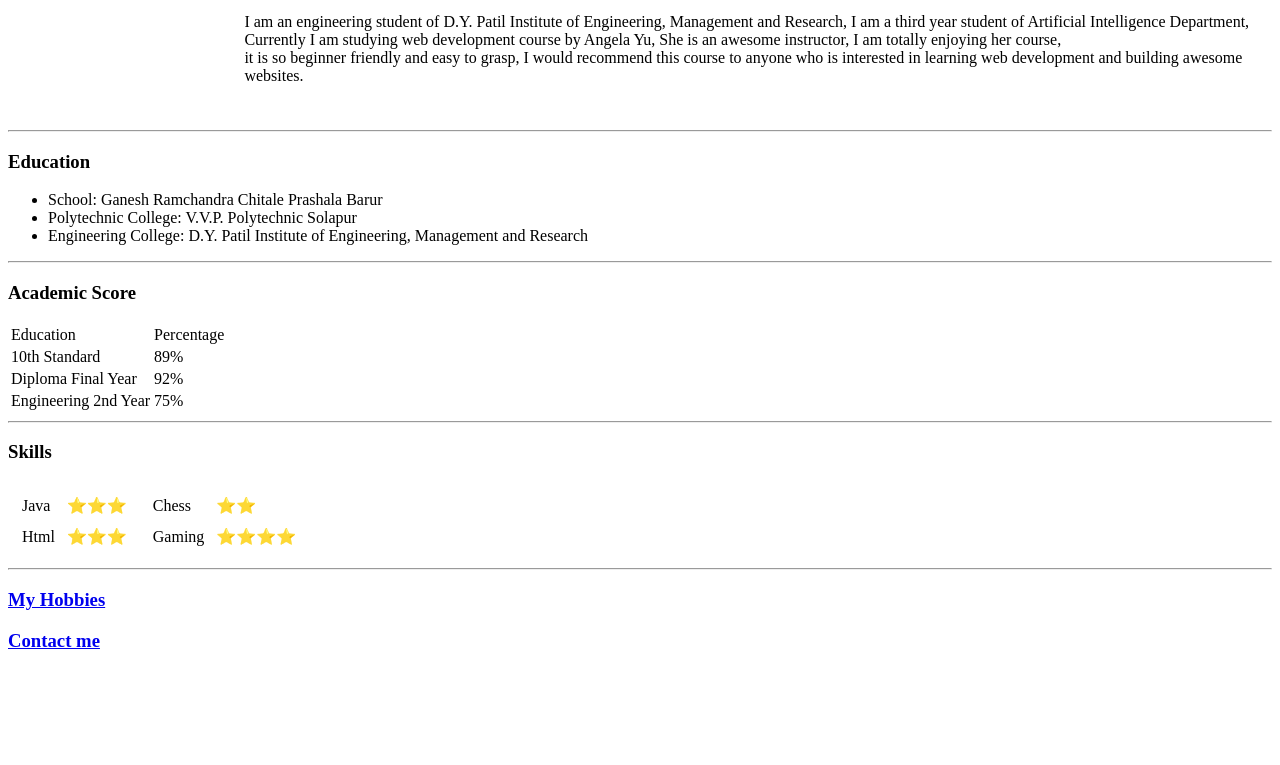
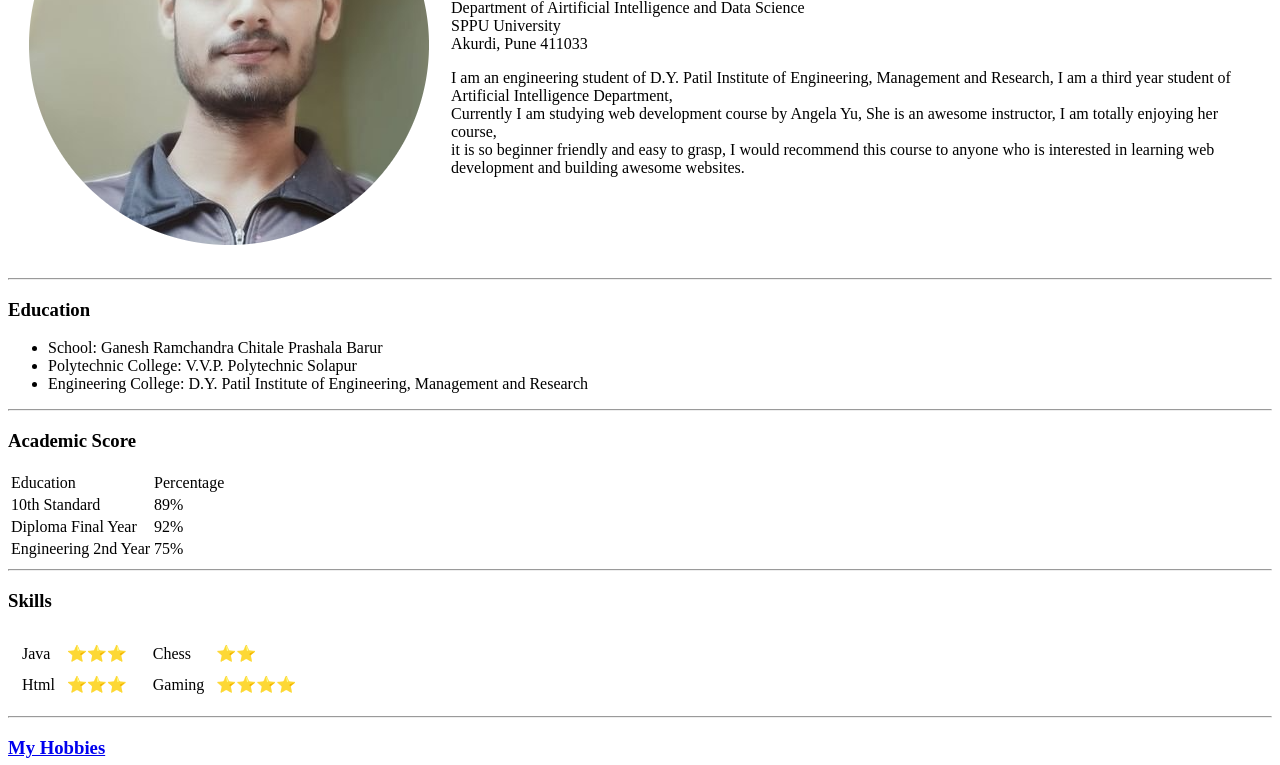
Before and after one commit to Ravichandra-Mulage/cv, a plain HTML site: page index.html in a window 1280 px wide. Shown: the part 184-949 px from the top of the page. Before the commit the page ends 854 px from the top, so only its background shows below. Drawn offline with Linux system fonts and the light colour scheme.

Commit message:
Update index.html

```diff
--- a/index.html
+++ b/index.html
@@ -9,7 +9,7 @@
 <body>
     <table cellspacing="20">
         <tr>
-    <td><img src="images/Ravi's photo.png" alt="This is Ravichandra's image."></td>
+    <td><img src="Ravi's photo.png" alt="This is Ravichandra's image."></td>
     <td><h1>Ravichandra Mulage</h1>
         <p>Computer Engineering Student<br> Department of Airtificial Intelligence and Data Science<br> SPPU University <br>Akurdi, Pune 411033</p>
         <p>I am an engineering student of D.Y. Patil Institute of Engineering, Management and Research, I am a third year student of Artificial Intelligence Department,
```
